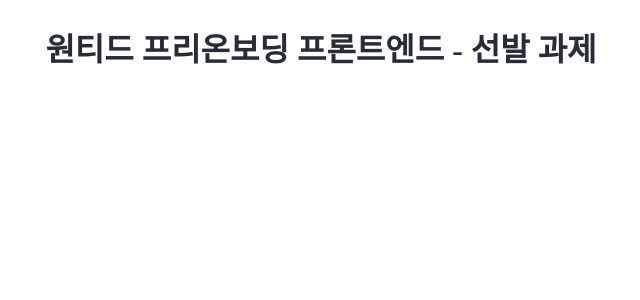
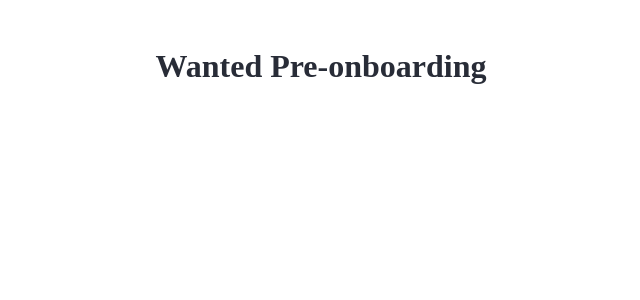
Before and after one commit to 5kdk/wanted-pre-onboarding-frontend, a React (Create React App) app: page / in a window 1280 px wide. Shown: the top 300 px of the page, without its empty margins (319-959 px from the left). Built offline with nearby package versions, Linux system fonts and the light colour scheme.

Commit message:
refactor: Root 타이틀 수정

```diff
--- a/src/pages/Root.jsx
+++ b/src/pages/Root.jsx
@@ -8,12 +8,13 @@ const Container = styled.div`
 `;
 
 const Title = styled.h1`
+  margin: ${({ theme }) => theme.spacing.xl} 0;
   color: ${({ theme }) => theme.colors.black};
 `;
 
 const Root = () => (
   <Container>
-    <Title>원티드 프리온보딩 프론트엔드 - 선발 과제</Title>
+    <Title>Wanted Pre-onboarding</Title>
     <Outlet />
   </Container>
 );
```
